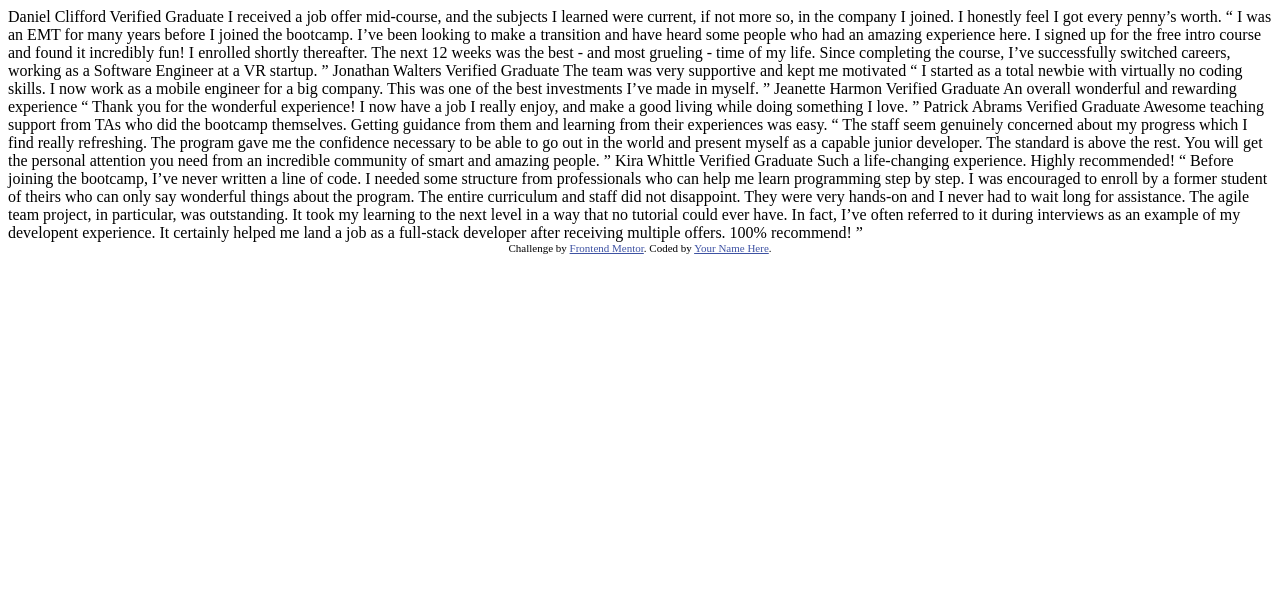
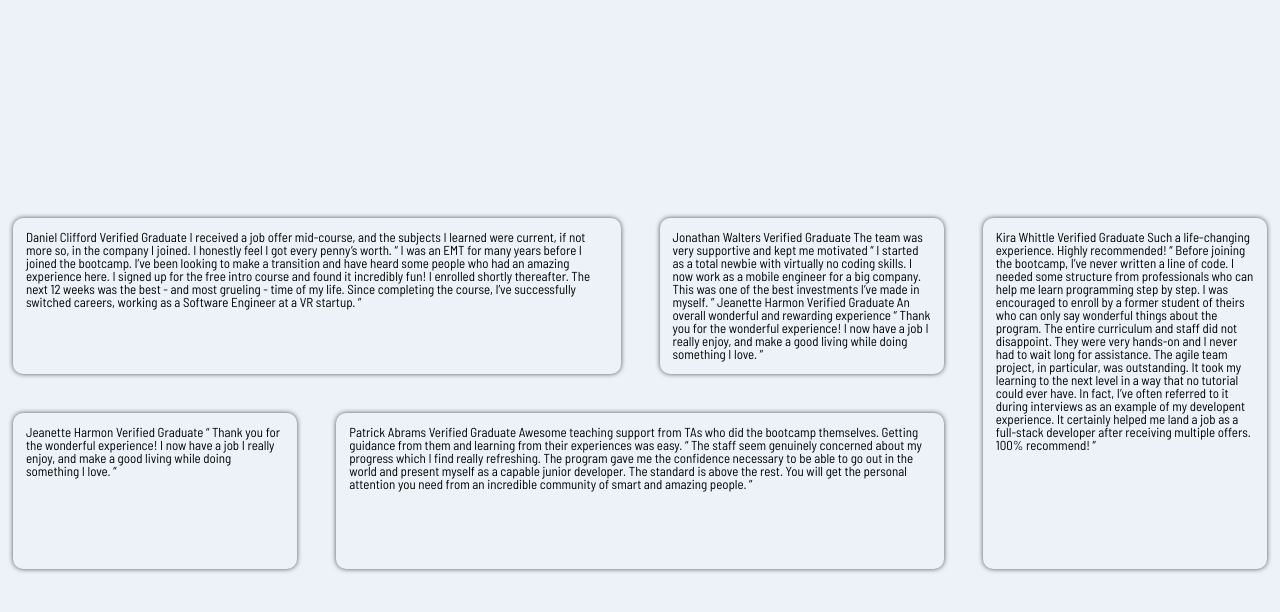
Before and after one commit to rgv3300/testimonialsGrid, a plain HTML site: page index.html in a window 1280 px wide. Drawn offline with Linux system fonts and the light colour scheme.

Commit message:
html and css modified

```diff
--- a/index.html
+++ b/index.html
@@ -5,17 +5,14 @@
   <meta name="viewport" content="width=device-width, initial-scale=1.0"> <!-- displays site properly based on user's device -->
 
   <link rel="icon" type="image/png" sizes="32x32" href="./images/favicon-32x32.png">
-
+  <link rel="stylesheet" href="reset.css">
+  <link rel="stylesheet" href="https://fonts.googleapis.com/css?family=Barlow+Semi+Condensed:500, 600">
+  <link rel="stylesheet" href="style.css">
   <title>Frontend Mentor | [Challenge Name Here]</title>
-
-  <!-- Feel free to remove these styles or customise in your own stylesheet 👍 -->
-  <style>
-    .attribution { font-size: 11px; text-align: center; }
-    .attribution a { color: hsl(228, 45%, 44%); }
-  </style>
 </head>
 <body>
-  Daniel Clifford
+  <div class="container">
+    <div class="grid-cell1">Daniel Clifford
       Verified Graduate
 
       I received a job offer mid-course, and the subjects I learned were current, if not more so,
@@ -26,8 +23,8 @@
       for the free intro course and found it incredibly fun! I enrolled shortly thereafter.
       The next 12 weeks was the best - and most grueling - time of my life. Since completing
       the course, I’ve successfully switched careers, working as a Software Engineer at a VR startup. ”
-
-  Jonathan Walters
+      </div>
+    <div class="grid-cell2">Jonathan Walters
       Verified Graduate
 
       The team was very supportive and kept me motivated
@@ -41,7 +38,8 @@
       An overall wonderful and rewarding experience
 
       “ Thank you for the wonderful experience! I now have a job I really enjoy, and make a good living
-  while doing something I love. ”
+      while doing something I love. ”</div>
+    <div class="grid-cell3">
 
       Patrick Abrams
       Verified Graduate
@@ -52,9 +50,8 @@
       “ The staff seem genuinely concerned about my progress which I find really refreshing. The program
       gave me the confidence necessary to be able to go out in the world and present myself as a capable
       junior developer. The standard is above the rest. You will get the personal attention you need from
-  an incredible community of smart and amazing people. ”
-
-  Kira Whittle
+      an incredible community of smart and amazing people. ”</div>
+    <div class="grid-cell4">Kira Whittle
       Verified Graduate
 
       Such a life-changing experience. Highly recommended!
@@ -67,10 +64,14 @@
       could ever have. In fact, I’ve often referred to it during interviews as an example of my developent
       experience. It certainly helped me land a job as a full-stack developer after receiving multiple offers.
       100% recommend! ”
-
-  <div class="attribution">
-    Challenge by <a href="https://www.frontendmentor.io?ref=challenge" target="_blank">Frontend Mentor</a>.
-    Coded by <a href="#">Your Name Here</a>.
+      </div>
+    <div class="grid-cell5">Jeanette Harmon
+      Verified Graduate
+      “ Thank you for the wonderful experience! I now have a job I really enjoy, and make a
+      good living while doing something I love. ”</div>
+    <div class="grid-cell6"></div>
+    <div class="grid-cell7"></div>
+    <div class="grid-cell8"></div>
   </div>
 </body>
 </html>
--- /dev/null
+++ b/reset.css
@@ -0,0 +1,43 @@
+html, body, div, span, applet, object, iframe,
+h1, h2, h3, h4, h5, h6, p, blockquote, pre,
+a, abbr, acronym, address, big, cite, code,
+del, dfn, em, img, ins, kbd, q, s, samp,
+small, strike, strong, sub, sup, tt, var,
+b, u, i, center,
+dl, dt, dd, ol, ul, li,
+fieldset, form, label, legend,
+table, caption, tbody, tfoot, thead, tr, th, td,
+article, aside, canvas, details, embed,
+figure, figcaption, footer, header, hgroup,
+menu, nav, output, ruby, section, summary,
+time, mark, audio, video {
+	margin: 0;
+	padding: 0;
+	border: 0;
+	font-size: 100%;
+	font: inherit;
+	vertical-align: baseline;
+}
+/* HTML5 display-role reset for older browsers */
+article, aside, details, figcaption, figure,
+footer, header, hgroup, menu, nav, section {
+	display: block;
+}
+body {
+	line-height: 1;
+}
+ol, ul {
+	list-style: none;
+}
+blockquote, q {
+	quotes: none;
+}
+blockquote:before, blockquote:after,
+q:before, q:after {
+	content: '';
+	content: none;
+}
+table {
+	border-collapse: collapse;
+	border-spacing: 0;
+}
--- /dev/null
+++ b/style.css
@@ -0,0 +1,74 @@
+:root {
+    --desktop: 1440px;
+    --mobile: 375px;
+    --shadow: 0px 0px 5px 0px rgba(0,0,0,0.66);
+    --radius: 10px;
+    --margin: 1em;
+    --padding: 1em;
+}
+html, body {
+    height: 100%;
+}
+body {
+    display: flex;
+    flex-direction: column;
+    justify-content: center;
+    align-items: center;
+    overflow: scroll;
+}
+body {
+    background-color: hsl(210, 46%, 95%);
+    font-family: 'Barlow Semi Condensed';
+    font-size: 13px;
+}
+
+.container {
+    /* width: var(--desktop); */
+    display: grid;
+    grid-template-columns: repeat(4, 1fr) ;
+    grid-template-rows: repeat(2, 1fr);
+    grid-template-areas:
+    "test1 test1 test2 test3"
+    "test4 test5 test5 test3";
+    column-gap: 1em;
+    row-gap: 1em;
+    box-sizing: border-box;
+}
+
+.container {
+    padding:
+}
+
+.grid-cell1, .grid-cell2, .grid-cell3, .grid-cell4, .grid-cell5 {
+    box-shadow: var(--shadow);
+    border-radius: var(--radius);
+    margin: var(--margin);
+    padding: var(--padding);
+}
+.grid-cell1 {
+    grid-area: test1;
+}
+.grid-cell2 {
+    grid-area: test2;
+}
+
+.grid-cell3 {
+    grid-area: test5;
+}
+
+.grid-cell4 {
+    grid-area: test3;
+}
+
+.grid-cell5 {
+    grid-area: test4;
+}
+
+@media only screen and (max-width: 375px) {
+    .container {
+        display: flex;
+        flex-direction: column;
+        width: auto;
+        height: auto;
+    }
+}
```
Lines whose indentation alone changed are shown as unchanged.
